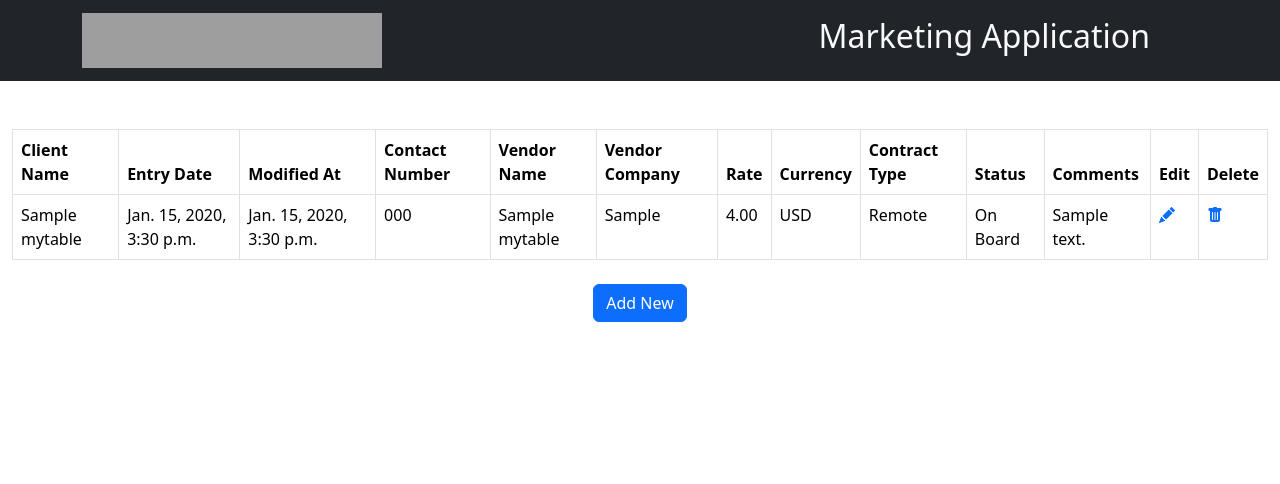
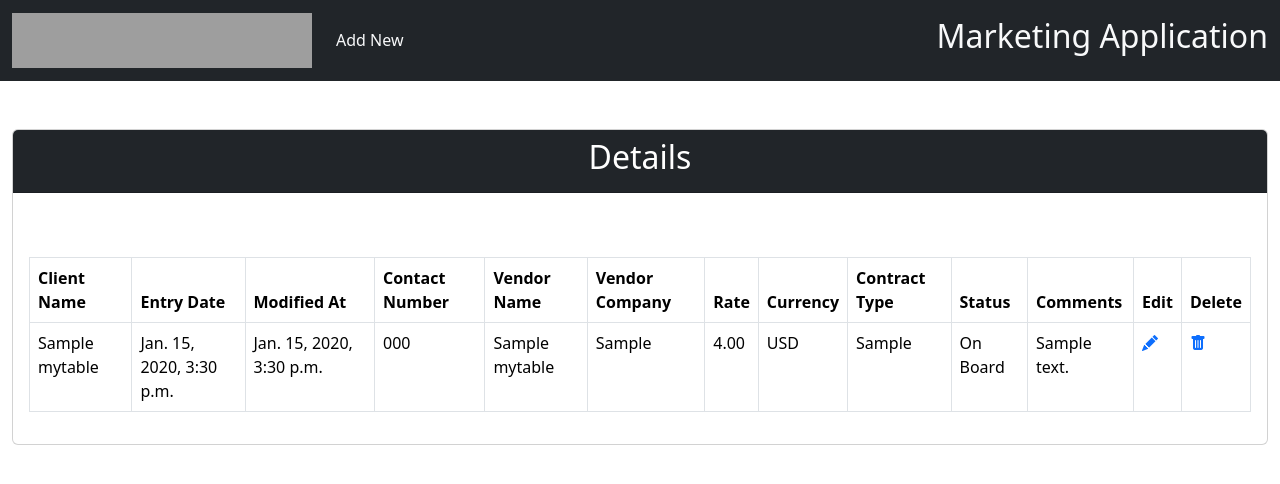
Before and after one commit to RManoj22/Marketing_App, a Django app: page /table/ in a window 1280 px wide. Shown: the top 484 px of the page. Run offline with Django 4.2, Linux system fonts and the light colour scheme; tables that the repository leaves empty hold one stand-in row (values such as "Sample post"); parts of the project's set-up code (start-up, migrations or seed data) failed here and were passed over; some libraries are stand-ins or nearby versions; grey boxes are pictures that could not be loaded.

Commit message:
fixed dropdown and working on navbar

```diff
--- a/app/forms.py
+++ b/app/forms.py
@@ -3,19 +3,39 @@
 from phonenumber_field.formfields import PhoneNumberField
 from phonenumber_field.widgets import PhoneNumberPrefixWidget
 
+currency_choices = [
+        ('USD', 'USD'),
+        ('EUR', 'EUR'),
+        ('GBP', 'GBP'),
+    ]
+contract_choices = [
+        ('Remote', 'Remote'),
+        ('On Site', 'On Site'),
+        ('Hybrid', 'Hybrid'),
+    ]
+
+status_choices = [
+        ('On Board ', 'On Board'),
+        ('In Progress', 'In Progress'),
+        ('No Response', 'No Response'),
+        ('Closed', 'Closed'),
+    ]
 
 class MyTableForm(forms.ModelForm):
+
+    # contact_number = PhoneNumberField(widget=forms.TextInput(attrs={'class': 'form-control', 'placeholder': 'Client Name'}))
+
     class Meta:
         model = MyTable
         fields = '__all__'
         widgets = {
-            'contact_number': PhoneNumberField(widget=PhoneNumberPrefixWidget),
+            'contact_number': forms.TextInput(attrs={'class': 'form-control', 'placeholder': 'Client Name'}),
             'client_name': forms.TextInput(attrs={'class': 'form-control', 'placeholder': 'Client Name'}),
             'vendor_name': forms.TextInput(attrs={'class': 'form-control', 'placeholder': 'Vendor Name'}),
             'vendor_company': forms.TextInput(attrs={'class': 'form-control', 'placeholder': 'Vendor Company'}),
             'rate': forms.NumberInput(attrs={'class': 'form-control', 'placeholder': 'Rate'}),
-            'currency': forms.Select(choices=MyTable.currency_choices, attrs={'class':'form-control', 'placeholder': 'Currency'}),
-            'contract_type': forms.Select(choices=MyTable.contract_choices, attrs={'class':'form-control', 'placeholder': 'Contract Type'}),
-            'status': forms.Select(choices=MyTable.status_choices, attrs={'class': 'form-control', 'placeholder': 'Status'}),
+            'currency': forms.Select(choices=currency_choices, attrs={'class':'form-control', 'placeholder': 'Currency'}),
+            'contract_type': forms.Select(choices=contract_choices, attrs={'class':'form-control', 'placeholder': 'Contract Type'}),
+            'status': forms.Select(choices=status_choices, attrs={'class': 'form-control', 'placeholder': 'Status'}),
             'comments': forms.TextInput(attrs={'class': 'form-control', 'placeholder': 'Comments'}),
         }
--- a/app/models.py
+++ b/app/models.py
@@ -1,35 +1,18 @@
 from django.db import models
 from phonenumber_field.modelfields import PhoneNumberField
-from phonenumber_field.widgets import PhoneNumberPrefixWidget
 
 
 class MyTable(models.Model):
     date = models.DateTimeField(auto_now_add=True)
     modified_at = models.DateTimeField(auto_now=True)
-    contact_number = PhoneNumberField(region="CA",widget=PhoneNumberPrefixWidget(country_choices=[("CA", "Canada"),("FR", "France"),],),)
+    contact_number = models.CharField(max_length=15)
     client_name = models.CharField(max_length=20)
     vendor_name = models.CharField(max_length=20)
     vendor_company = models.CharField(max_length=20)
     rate = models.DecimalField(max_digits=8, decimal_places=2)
-    currency_choices = [
-        ('USD', 'USD'),
-        ('EUR', 'EUR'),
-        ('GBP', 'GBP'),
-    ]
-    currency = models.CharField(max_length=10, choices=currency_choices)
-    contract_choices = [
-        ('Remote', 'Remote'),
-        ('On Site', 'On Site'),
-        ('Hybrid', 'Hybrid'),
-    ]
-    contract_type = models.CharField(max_length=20, choices=contract_choices)
-    status_choices = [
-        ('On Board ', 'On Board'),
-        ('In Progress', 'In Progress'),
-        ('No Response', 'No Response'),
-        ('Closed', 'Closed'),
-    ]
-    status = models.CharField(max_length=20, choices=status_choices)
+    currency = models.CharField(max_length=10)
+    contract_type = models.CharField(max_length=20)
+    status = models.CharField(max_length=20)
     comments = models.CharField(max_length=100)
 
     def __str__(self):
--- a/app/templates/base.html
+++ b/app/templates/base.html
@@ -13,17 +13,27 @@
 </head>
 
 <body>
-
-  <nav class="navbar navbar-dark bg-dark mb-3">
-    <div class="container">
-        <a class="navbar-brand" href="{% url 'details' %}">
-            <img src="https://intellectoglobal.com/wp-content/uploads/2022/04/IG-Logo.svg" alt="Intellecto Global" width="300" height="55">
-        </a>
-        <div class="me-5 text-light">
-            <h2 class="navbar-heading">Marketing Application</h2>
+  <nav class="navbar navbar-expand-sm navbar-dark bg-dark">
+    <div class="container-fluid">
+      <a class="navbar-brand" href="{% url 'details' %}">
+        <img src="https://intellectoglobal.com/wp-content/uploads/2022/04/IG-Logo.svg" alt="Intellecto Global"
+          width="300" height="55">
+      </a>
+      <button class="navbar-toggler" type="button" data-bs-toggle="collapse" data-bs-target="#mynavbar">
+        <span class="navbar-toggler-icon"></span>
+      </button>
+      <div class="collapse navbar-collapse" id="mynavbar">
+        <ul class="navbar-nav me-auto">
+          <li class="nav-item">
+            <a href="{% url 'add' %}" class="nav-link text-light">Add New</a>
+          </li>
+        </ul>
+        <div class="text-center text-light">
+          <h2 class="navbar-heading">Marketing Application</h2>
         </div>
+      </div>
     </div>
-</nav>
+  </nav>
   {% block content %}
   {% endblock content %}
   <script src="https://cdn.jsdelivr.net/npm/bootstrap@5.3.0-alpha1/dist/js/bootstrap.bundle.min.js"
--- a/app/templates/details.html
+++ b/app/templates/details.html
@@ -1,8 +1,13 @@
 {% extends 'base.html' %}
 {% block content %}
 <div class="container-fluid">
+    <div class="card mt-5">
+        <div class="card-header text-bg-dark">
+            <h2 class="text-center">Details</h2>
+        </div>
+        <div class="card-body">
             <table class="table table-bordered mt-5">
-        <thead class="text-bg-dark">
+                <thead class="">
                     <tr>
                         <th>Client Name</th>
                         <th>Entry Date</th>
@@ -39,8 +44,7 @@
                     {% endfor %}
                 </tbody>
             </table>
-    <div class="text-center">
-        <a href="{% url 'add' %}"><button class="btn btn-primary my-2">Add New</button></a>
+        </div>
     </div>
 </div>
 {% endblock %}
--- a/pro/settings.py
+++ b/pro/settings.py
@@ -37,8 +37,8 @@
     'django.contrib.sessions',
     'django.contrib.messages',
     'django.contrib.staticfiles',
+    'phonenumber_field',
     'app',
-    'phonenumber_field',
 ]
 
 MIDDLEWARE = [
```
Also changed, not shown: app/templates/edit.html (+4 -4 lines), app/templates/form.html (+4 -4 lines). Lines whose indentation alone changed are shown as unchanged.
